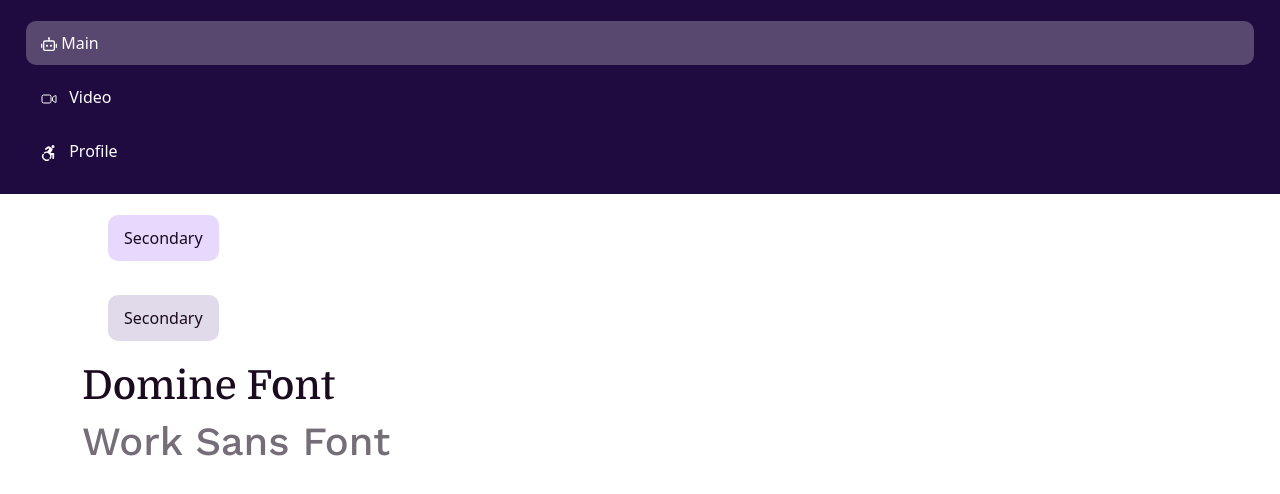
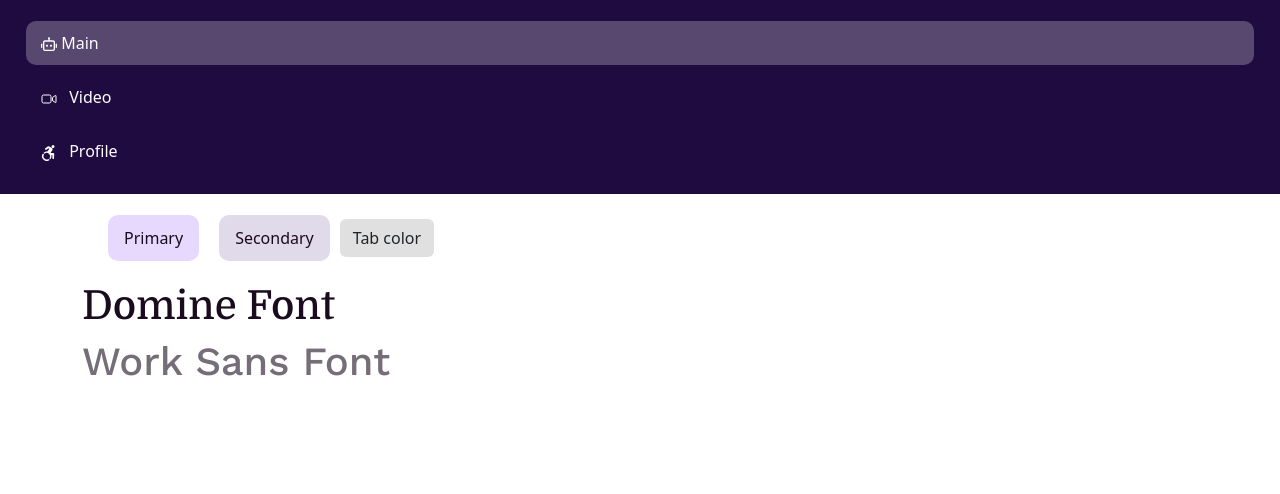
Before and after one commit to Bachelor2025/Yobr, a React (Vite) app: page /main in a window 1280 px wide. Shown: the top 494 px of the page. Built offline with nearby package versions, Linux system fonts and the light colour scheme.

Commit message:
Color update

```diff
--- a/src/App.tsx
+++ b/src/App.tsx
@@ -1,7 +1,7 @@
 import React from "react";
 import RoutingMain from "./Routing/RoutingMain";
 import "Bootstrap/dist/css/bootstrap.min.css";
-import "./index.css";
+import "./yobr.css";
 
 export default function App() {
   return (
--- a/src/Pages/MainPage.tsx
+++ b/src/Pages/MainPage.tsx
@@ -9,15 +9,16 @@
             type="button"
             className="btn yobr-button-primary-bg-color yobr-hover-color yobr-primary-text-color"
           >
-            Secondary
+            Primary
           </button>
-          <br />
-          <br />
           <button
             type="button"
             className="btn yobr-button-secondary-bg-color yobr-hover-color yobr-primary-text-color"
           >
             Secondary
+          </button>
+          <button type="button" className="btn tab-color">
+            Tab color
           </button>
         </div>
         <h1 className="yobr-domine-font yobr-primary-text-color">
--- a/src/index.css
+++ b/src/yobr.css
@@ -1,3 +1,20 @@
+/* YOBR COLORS */
+
+/* Tab Bar Colors */
+.tab-color {
+  background-color: #e0e0e0;
+}
+
+/* Tab bar hover and active color */
+.tab-color:hover {
+  background-color: #dfdbe5;
+  color: #1a0b1e;
+}
+.tab-color:active {
+  background-color: #dfdbe5;
+  color: #1a0b1e;
+}
+
 /* Yobr Primary Background Color. */
 .yobr-primary-bg-color {
   background-color: #200b41;
@@ -18,15 +35,16 @@
   background-color: #e0daea;
 }
 
+/* Hover and Active Effects */
 .yobr-hover-color {
-  padding: 10px 15px; /* Gir luft rundt teksten */
-  margin: 5px 10px; /* Sørger for at hover-effekten ikke går helt til kanten */
-  border-radius: 10px; /* Avrundede kanter */
+  padding: 10px 15px;
+  margin: 5px 10px;
+  border-radius: 10px;
   transition:
     background-color 0.3s ease-in-out,
-    color 0.3s ease-in-out; /* Smooth overgang */
+    color 0.3s ease-in-out;
 }
-/* Yobr Hover Color */
+
 .yobr-hover-color:hover {
   background-color: #58486f;
   color: #fdfdfd;
@@ -52,6 +70,8 @@
   color: #fdfdfd;
 }
 
+/* YOBR FONTS */
+
 /* Yobr Domine Font */
 .yobr-domine-font {
   font-family: "Domine", serif;
```
